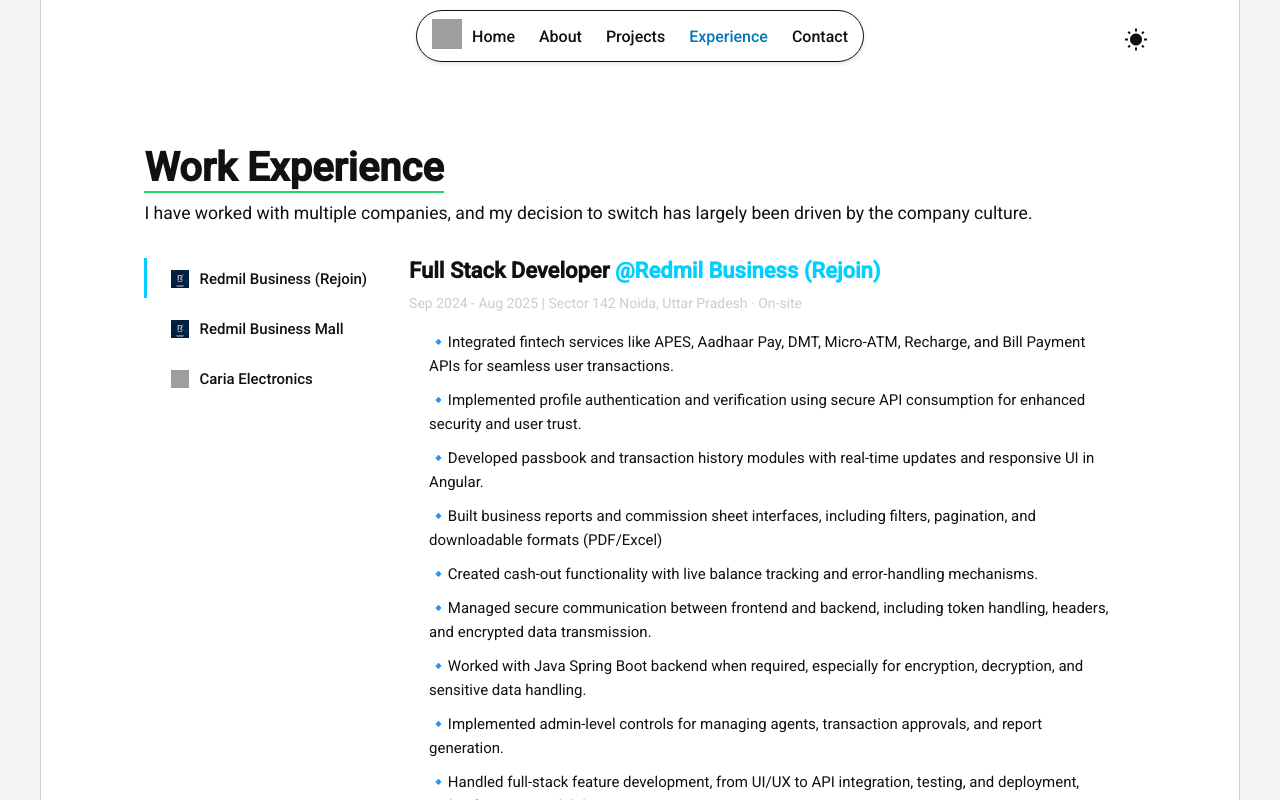
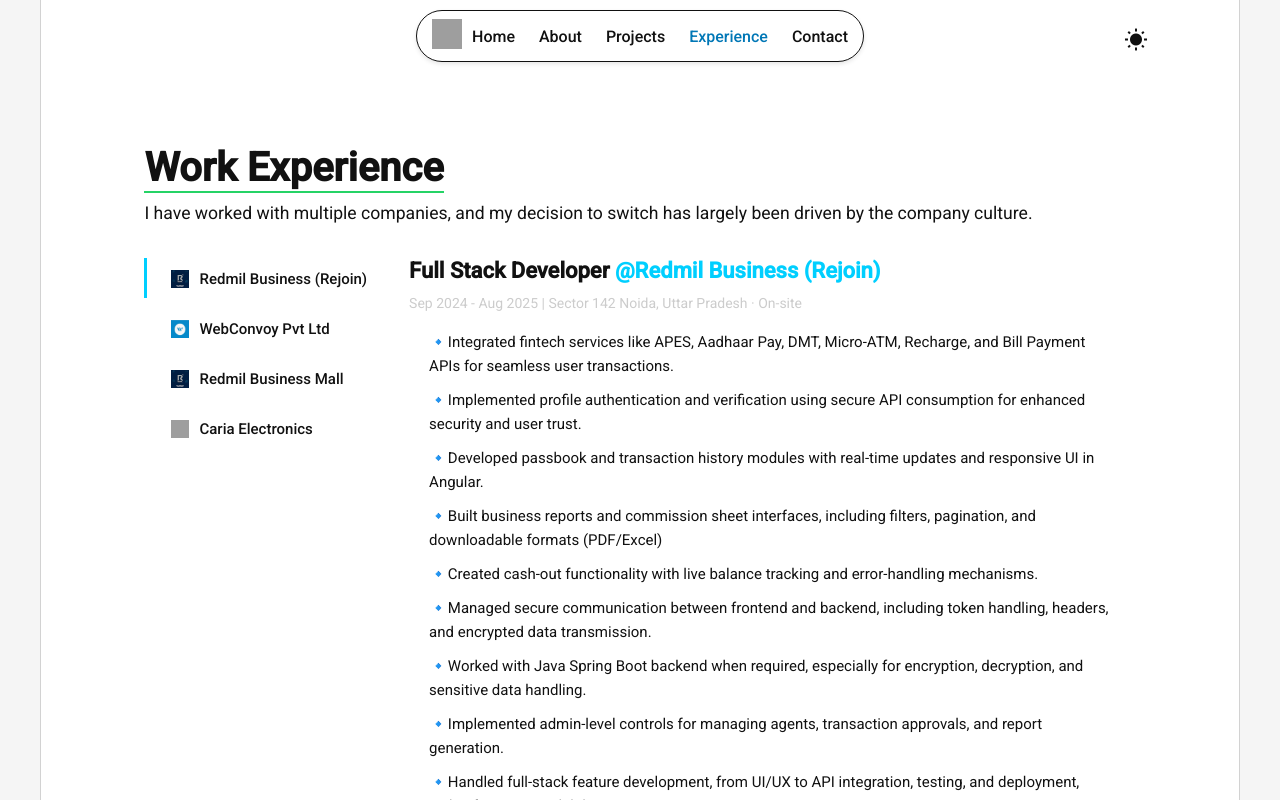
Before and after one commit to satendracoder/my-portfolio-site, an Angular app: page /experience in a window 1280 px wide. Shown: the top 800 px of the page. Built offline with nearby package versions, Linux system fonts and the light colour scheme; grey boxes are pictures that could not be loaded.

Commit message:
Updated to

```diff
--- a/src/app/pages/home/experience/experience.ts
+++ b/src/app/pages/home/experience/experience.ts
@@ -62,23 +62,23 @@ export class Experience {
         'Handled full-stack feature development, from UI/UX to API integration, testing, and deployment, with a focus on scalability.',
       ],
     },
-    // {
-    //   name: 'WebConvoy Pvt Ltd',
-    //   icon: '/assets/images/webconvoy.jpeg',
-    //   duration: 'May 2024 - Aug 2024',
-    //   degination: "Angular Developer",
-    //   location: 'H-159, Sector 63, Noida, Uttar Pradesh, India · On-site',
-    //   points: [
-    //     'Designed responsive and interactive UI for core modules like login, registration, top-up, account, and transactions.',
-    //     'Integrated REST APIs for user authentication, transaction processing, and player management.',
-    //     'Developed QR code generation features for seamless payment flows.',
-    //     'Created dynamic car and product listing pages driven by data from backend APIs.',
-    //     'Integrated REST APIs for real-time content management (car listings, product details, blogs).',
-    //     'Developed admin functionalities for adding and updating products and blogs.',
-    //     'Ensured SEO-friendly structure with dynamic meta titles and descriptions.',
-    //     'Collaborated with designers and backend developers to optimize user experience.'
-    //   ]
-    // },
+    {
+      name: 'WebConvoy Pvt Ltd',
+      icon: '/assets/images/webconvoy.jpeg',
+      duration: 'May 2024 - Aug 2024',
+      degination: 'Angular Developer',
+      location: 'H-159, Sector 63, Noida, Uttar Pradesh, India · On-site',
+      points: [
+        'Designed responsive and interactive UI for core modules like login, registration, top-up, account, and transactions.',
+        'Integrated REST APIs for user authentication, transaction processing, and player management.',
+        'Developed QR code generation features for seamless payment flows.',
+        'Created dynamic car and product listing pages driven by data from backend APIs.',
+        'Integrated REST APIs for real-time content management (car listings, product details, blogs).',
+        'Developed admin functionalities for adding and updating products and blogs.',
+        'Ensured SEO-friendly structure with dynamic meta titles and descriptions.',
+        'Collaborated with designers and backend developers to optimize user experience.',
+      ],
+    },
     {
       name: 'Redmil Business Mall',
       icon: '/assets/images/redmil.jpeg',
--- a/src/app/pages/home/project-details/project-details.ts
+++ b/src/app/pages/home/project-details/project-details.ts
@@ -223,7 +223,7 @@ export class ProjectDetails {
         'Angular',
         'Material UI',
       ],
-      category: 'Sagar Raj Singhal',
+      category: 'Gaurav Singh - Director',
       demoUrl: 'https://poker9club.casino/',
       codeUrl: 'https://github.com/satendracoder',
       features: [
@@ -277,9 +277,8 @@ export class ProjectDetails {
         'Angular',
         'Material UI',
         '',
-        'MEAN Stack',
       ],
-      category: 'Sagar Raj Singhal',
+      category: 'Gaurav Singh - Director',
       demoUrl: 'https://eazycool.com.sg/',
       codeUrl: 'https://github.com/satendracoder',
       features: [
--- a/src/app/pages/home/project/project.ts
+++ b/src/app/pages/home/project/project.ts
@@ -41,7 +41,7 @@ export class Project {
         'Spring Boot',
         'MySQL',
       ],
-      category: 'Fine Quick Tech',
+      category: 'Myself',
       demoUrl: 'https://www.finequick.com/',
       codeUrl: 'https://github.com/satendracoder',
     },
@@ -97,7 +97,7 @@ export class Project {
         'Angular',
         'Material UI',
       ],
-      category: 'Redmil',
+      category: 'WebConvoy',
       demoUrl: 'https://poker9club.casino/',
       codeUrl: 'https://github.com/satendracoder',
     },
@@ -118,7 +118,7 @@ export class Project {
         '',
         'MEAN Stack',
       ],
-      category: 'Redmil',
+      category: 'WebConvoy',
       demoUrl: 'https://eazycool.com.sg/',
       codeUrl: 'https://github.com/satendracoder',
     },
@@ -139,7 +139,7 @@ export class Project {
         'Java Spring Boot',
         'Rest APIs',
       ],
-      category: 'Collage & Myself',
+      category: 'Myself',
       demoUrl: 'https://satendrasde.vercel.app/',
       codeUrl: 'https://github.com/satendracoder',
     },
@@ -159,13 +159,13 @@ export class Project {
         'Material UI',
         'Bootstrap',
       ],
-      category: 'Collage & Myself',
+      category: 'Myself',
       demoUrl: 'https://satendrasde.com/contact',
       codeUrl: 'https://github.com/satendracoder',
     },
   ];
 
-  categories: string[] = ['All', 'Redmil', 'Collage & Myself'];
+  categories: string[] = ['All', 'Redmil', 'WebConvoy', 'Myself'];
   selectedCategory: string = 'All';
 
   filteredProjects(): Project_1[] {
```
Also changed, not shown: 1 other file (tests, documents, lock files or other folders).
